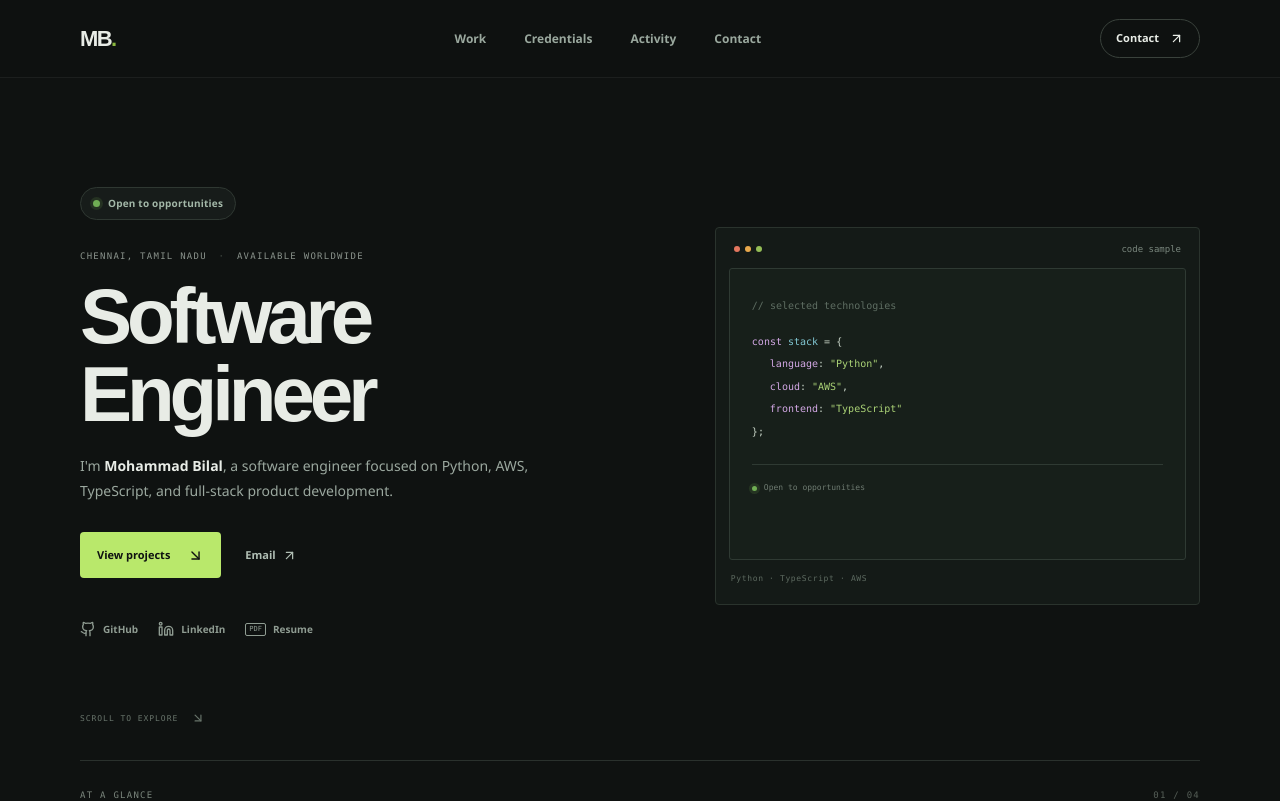
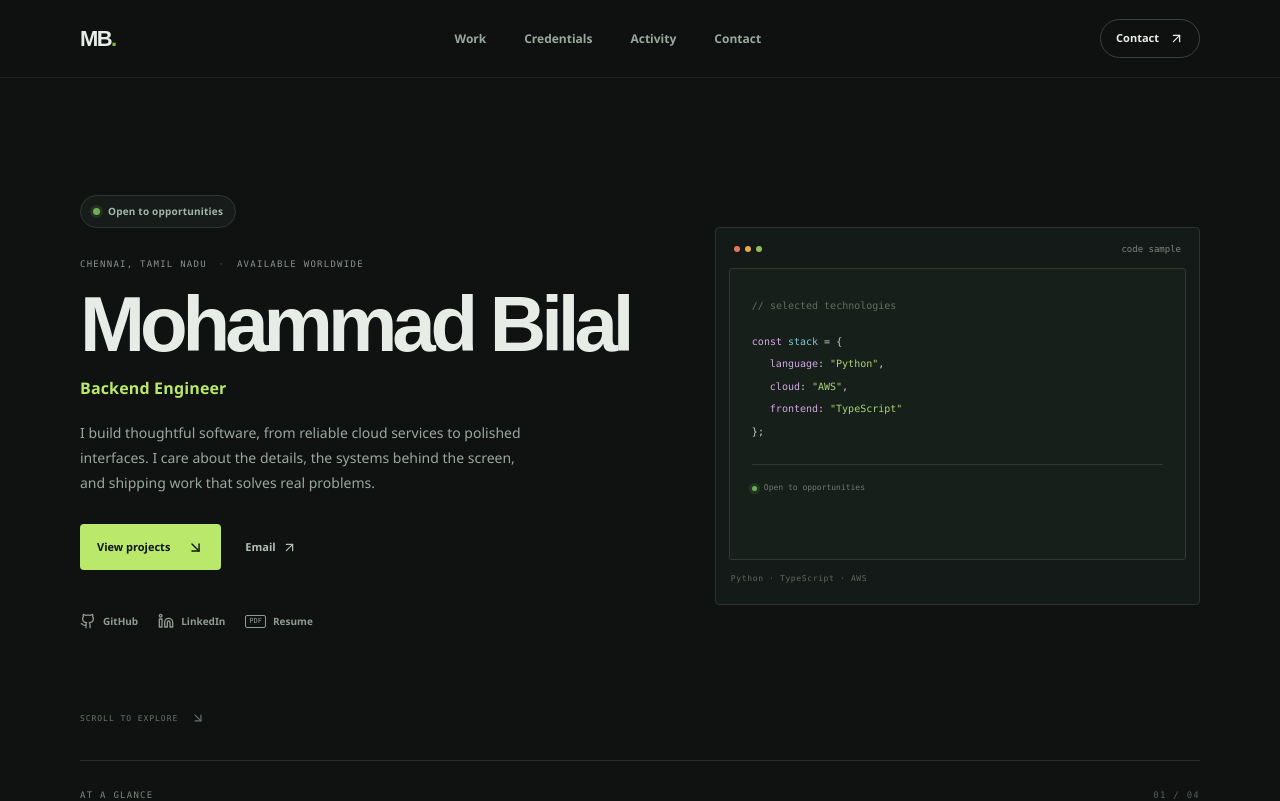
Before and after one commit to mohdb1lal/Portfolio-Website, a Next.js app: page / in a window 1280 px wide. Shown: the top 801 px of the page. Built offline with nearby package versions, Linux system fonts and the light colour scheme; no server answers.

Commit message:
Header and footer style changed

```diff
--- a/src/app/globals.css
+++ b/src/app/globals.css
@@ -40,6 +40,7 @@ button { color: inherit; font: inherit; }
 .hero-kicker, .eyebrow, .section-label, .micro-label { font: 500 9px/1.4 var(--mono); letter-spacing: .14em; text-transform: uppercase; color: var(--muted); }
 .hero-kicker { margin: 30px 0 16px; }
 .hero-kicker span { padding-inline: 5px; color: #4a534b; }
+.hero-role { margin: -8px 0 20px; color: #b9e86b; font-size: 16px; font-weight: 600; letter-spacing: .01em; }
 h1, h2, h3, p { margin-top: 0; }
 h1, h2, .contact-main h2 { font-family: var(--display); font-weight: 600; letter-spacing: -.065em; }
 h1 { max-width: 660px; margin-bottom: 20px; font-size: clamp(52px, 6.1vw, 79px); line-height: .99; }
@@ -146,7 +147,7 @@ h1 em, .contact-main h2 em { color: #b9e86b; font-style: normal; }
 .contact-main { padding: 86px 0 51px; display: flex; align-items: center; justify-content: space-between; border-bottom: 1px solid rgba(255, 255, 255, .08); }.contact-main .eyebrow { margin-bottom: 16px; color: #8fbf6e; }.contact-main h2 { margin: 0; font-size: clamp(54px, 7vw, 87px); line-height: .98; }.contact-main h2 em { color: var(--green); }
 .contact-button { width: 75px; height: 75px; display: grid; place-items: center; border-radius: 50%; background: var(--green); color: #0f1211; transition: background .2s; }.contact-button:hover { background: #c8f27d; }
 .contact-bottom { padding: 24px 0 67px; display: flex; align-items: flex-start; justify-content: space-between; gap: 40px; }.contact-bottom > p { max-width: 325px; margin: 0; color: #8a938c; font-size: 11px; line-height: 1.8; }.contact-links { display: flex; flex-wrap: wrap; justify-content: flex-end; gap: 13px 23px; }.contact-links a { display: inline-flex; align-items: center; gap: 7px; color: #c8d4c7; font-size: 10px; }
-.site-footer { min-height: 74px; display: flex; align-items: center; justify-content: space-between; gap: 15px; color: #5e6b61; font: 8px var(--mono); }.site-footer .wordmark { color: #e8ece6; font: 700 18px var(--display); }.back-top { display: inline-flex; align-items: center; gap: 7px; color: #8a9c8e; font: 9px var(--body); }
+.site-footer { min-height: 74px; display: flex; align-items: center; justify-content: center; gap: 15px; color: #8a938c; font: 10px var(--body); }
 .sr-only { position: absolute; width: 1px; height: 1px; padding: 0; margin: -1px; overflow: hidden; clip: rect(0, 0, 0, 0); white-space: nowrap; border: 0; }
 @keyframes spin { to { transform: rotate(360deg); } }
 
--- a/src/app/page.tsx
+++ b/src/app/page.tsx
@@ -1,6 +1,5 @@
 import {
   ArrowDownRight,
-  ArrowRight,
   ArrowUpRight,
   Award,
   Code2,
@@ -37,8 +36,9 @@ export default function Home() {
         <div className="hero-copy">
           <div className="availability"><span className="status-dot" /> {portfolio.availability}</div>
           <p className="hero-kicker">{portfolio.location} <span>·</span> Available worldwide</p>
-          <h1>{portfolio.role}</h1>
-          <p className="hero-description">I&apos;m <strong>{portfolio.name}</strong>, a {portfolio.role.toLowerCase()} focused on Python, AWS, TypeScript, and full-stack product development.</p>
+          <h1>{portfolio.name}</h1>
+          <p className="hero-role">{portfolio.role}</p>
+          <p className="hero-description">{portfolio.intro}</p>
           <div className="hero-actions">
             <a className="button button-dark" href="#projects">View projects <ArrowDownRight size={17} /></a>
             <a className="text-link" href={`mailto:${portfolio.email}`}>Email <ArrowUpRight size={15} /></a>
@@ -101,7 +101,7 @@ export default function Home() {
         </div>
       </section>
 
-      <footer className="site-footer section-wrap"><a className="wordmark" href="#home">{initials}<span>.</span></a><span>© {new Date().getFullYear()} {portfolio.name}</span><a className="back-top" href="#home">Back to top <ArrowRight size={14} /></a></footer>
+      <footer className="site-footer section-wrap"><span>Designed &amp; Built by {portfolio.name}. v2.0.0</span></footer>
     </main>
   );
 }
--- a/src/data/portfolio.ts
+++ b/src/data/portfolio.ts
@@ -30,7 +30,7 @@ export const portfolio: {
   certifications: Certification[];
 } = {
   name: "Mohammad Bilal",
-  role: "Software Engineer",
+  role: "Backend Engineer",
   location: "Chennai, Tamil Nadu",
   availability: "Open to opportunities",
   intro:
```
